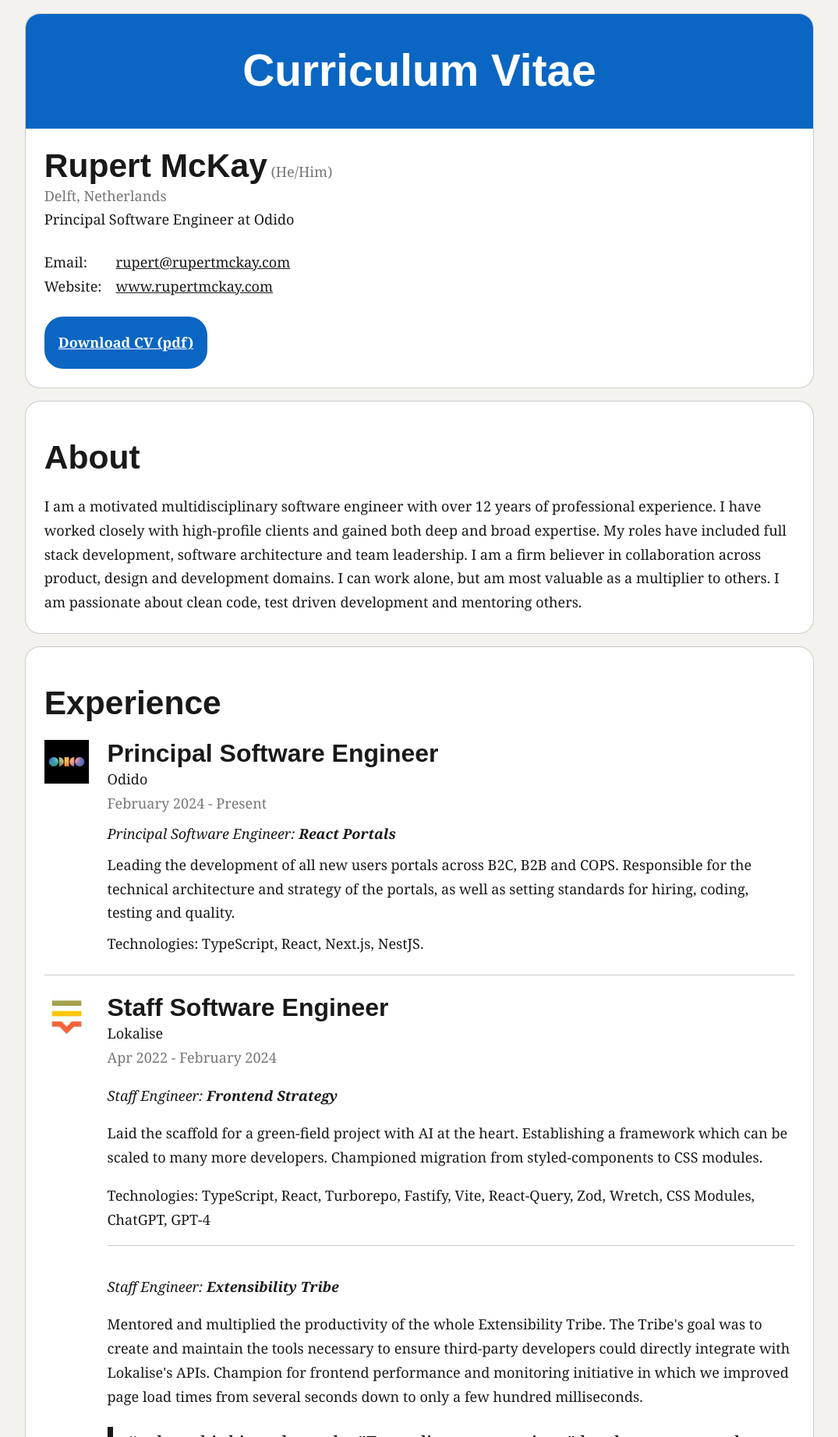
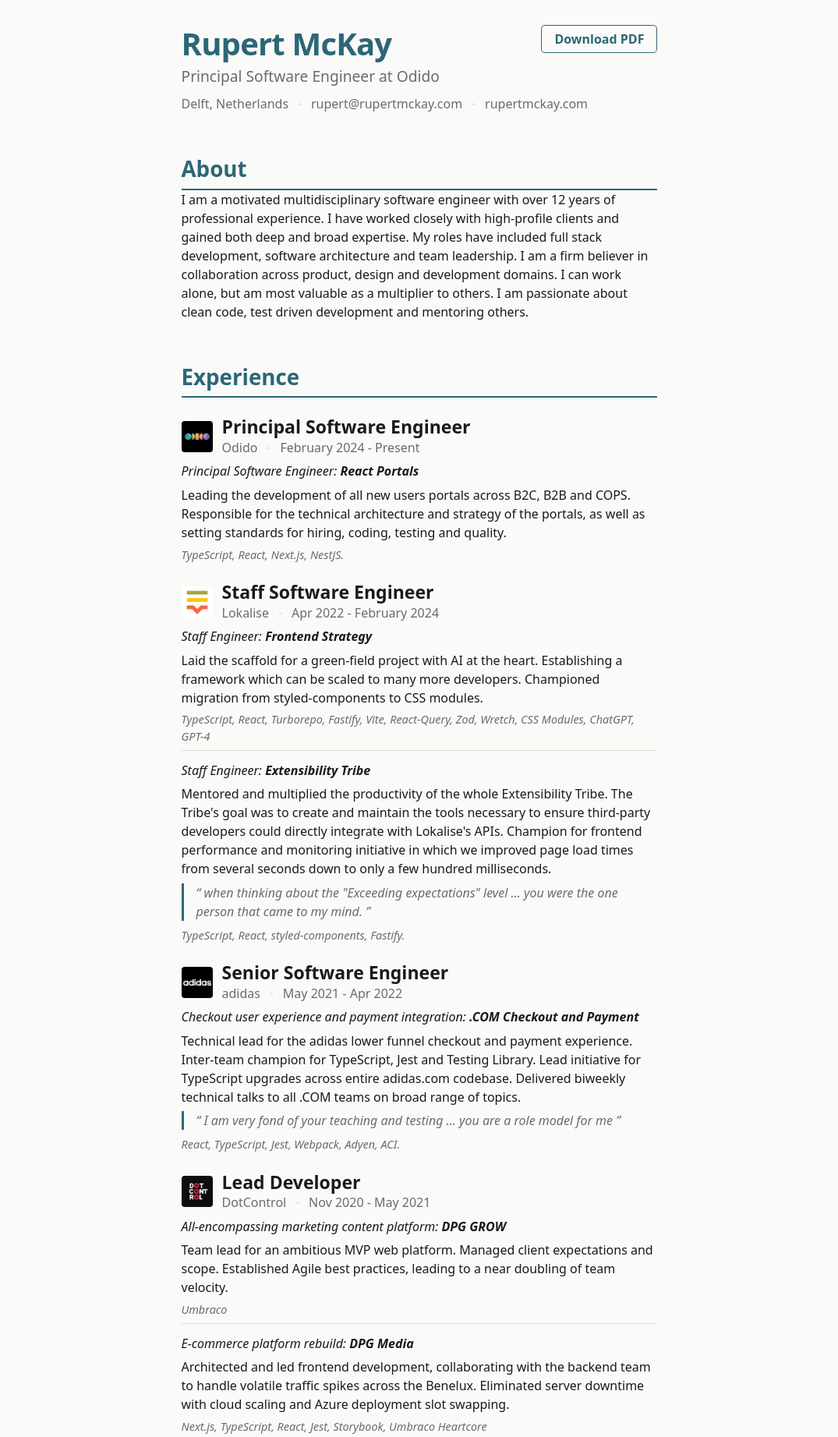
Before and after one commit to fildon/cv, a website: page index.html in a window 1280 px wide. Shown: the top 1843 px of the page at 78% size, without its empty margins (102-1177 px from the left). Drawn offline with Linux system fonts and the light colour scheme.

Commit message:
Design refresh

```diff
--- a/index.html
+++ b/index.html
@@ -12,7 +12,7 @@
     />
     <meta property="og:image" content="./assets/rupert.png" />
     <meta name="twitter:card" content="summary_large_image" />
-    <meta name="theme-color" content="#0a66c2" />
+    <meta name="theme-color" content="#2b6777" />
     <link rel="icon" href="./assets/rupert.png" />
     <meta http-equiv="X-UA-Compatible" content="IE=edge" />
     <meta name="viewport" content="width=device-width, initial-scale=1.0" />
@@ -20,33 +20,28 @@
     <link href="./reset.css" rel="stylesheet" />
     <link href="./styles.css" rel="stylesheet" />
   </head>
-  <body class="vertical-spacing">
-    <header class="card">
-      <section class="banner">
-        <h1>Curriculum Vitae</h1>
-      </section>
+  <body>
+    <header>
+      <div class="header-top">
         <div>
-        <h2 class="inline-block">Rupert McKay</h2>
-        <span class="subtle">(He/Him)</span>
-        <span class="subtle block">Delft, Netherlands</span>
-        <p>Principal Software Engineer at Odido</p>
+          <h1>Rupert McKay</h1>
+          <p class="subtitle">Principal Software Engineer at Odido</p>
         </div>
-      <dl class="contact-grid">
-        <dt>Email:</dt>
-        <dd>
+        <a class="download-link" href="./assets/rupertmckay.pdf" target="_blank"
+          >Download PDF</a
+        >
+      </div>
+      <p class="contact">
+        Delft, Netherlands
+        <span class="separator" aria-hidden="true"></span>
         <a href="mailto:rupert@rupertmckay.com">rupert@rupertmckay.com</a>
-        </dd>
-        <dt>Website:</dt>
-        <dd>
-          <a href="https://rupertmckay.com">www.rupertmckay.com</a>
-        </dd>
-      </dl>
-      <a class="button-link" href="./assets/rupertmckay.pdf" target="_blank"
-        >Download CV (pdf)</a
-      >
+        <span class="separator" aria-hidden="true"></span>
+        <a href="https://rupertmckay.com">rupertmckay.com</a>
+      </p>
     </header>
-    <main class="vertical-spacing">
-      <article class="card">
+
+    <main>
+      <section>
         <h2>About</h2>
         <p>
           I am a motivated multidisciplinary software engineer with over 12
@@ -58,19 +53,24 @@
           as a multiplier to others. I am passionate about clean code, test
           driven development and mentoring others.
         </p>
-      </article>
-      <article class="card">
+      </section>
+
+      <section>
         <h2>Experience</h2>
-        <div class="flex">
+
+        <div class="entry">
+          <div class="entry-header">
             <a href="https://www.odido.nl/">
               <img src="./assets/odido.jpg" alt="Odido" class="logo" />
             </a>
-          <div class="vertical-spacing">
             <div>
               <h3>Principal Software Engineer</h3>
-              <p>Odido</p>
-              <p class="subtle">February 2024 - Present</p>
+              <p class="meta">
+                Odido <span class="separator"></span> February 2024 - Present
+              </p>
             </div>
+          </div>
+          <div class="entry-body">
             <em>Principal Software Engineer: <b>React Portals</b></em>
             <p>
               Leading the development of all new users portals across B2C, B2B
@@ -78,20 +78,24 @@
               of the portals, as well as setting standards for hiring, coding,
               testing and quality.
             </p>
-            <p>Technologies: TypeScript, React, Next.js, NestJS.</p>
+            <p class="tech">TypeScript, React, Next.js, NestJS.</p>
           </div>
         </div>
-        <hr />
-        <div class="flex">
+
+        <div class="entry">
+          <div class="entry-header">
             <a href="https://lokalise.com/">
               <img src="./assets/lokalise.jpg" alt="Lokalise" class="logo" />
             </a>
-          <div class="vertical-spacing">
             <div>
               <h3>Staff Software Engineer</h3>
-              <p>Lokalise</p>
-              <p class="subtle">Apr 2022 - February 2024</p>
+              <p class="meta">
+                Lokalise <span class="separator"></span> Apr 2022 - February
+                2024
+              </p>
             </div>
+          </div>
+          <div class="entry-body">
             <em>Staff Engineer: <b>Frontend Strategy</b></em>
             <p>
               Laid the scaffold for a green-field project with AI at the heart.
@@ -99,9 +103,9 @@
               developers. Championed migration from styled-components to CSS
               modules.
             </p>
-            <p>
-              Technologies: TypeScript, React, Turborepo, Fastify, Vite,
-              React-Query, Zod, Wretch, CSS Modules, ChatGPT, GPT-4
+            <p class="tech">
+              TypeScript, React, Turborepo, Fastify, Vite, React-Query, Zod,
+              Wretch, CSS Modules, ChatGPT, GPT-4
             </p>
             <hr />
             <em>Staff Engineer: <b>Extensibility Tribe</b></em>
@@ -120,20 +124,23 @@
                 were the one person that came to my mind.
               </q>
             </blockquote>
-            <p>Technologies: TypeScript, React, styled-components, Fastify.</p>
+            <p class="tech">TypeScript, React, styled-components, Fastify.</p>
           </div>
         </div>
-        <hr />
-        <div class="flex">
+
+        <div class="entry">
+          <div class="entry-header">
             <a href="https://adidas.com/">
               <img src="./assets/adidas.jpg" alt="adidas" class="logo" />
             </a>
-          <div class="vertical-spacing">
             <div>
               <h3>Senior Software Engineer</h3>
-              <p>adidas</p>
-              <p class="subtle">May 2021 - Apr 2022</p>
+              <p class="meta">
+                adidas <span class="separator"></span> May 2021 - Apr 2022
+              </p>
             </div>
+          </div>
+          <div class="entry-body">
             <em
               >Checkout user experience and payment integration:
               <b>.COM Checkout and Payment</b></em
@@ -151,20 +158,27 @@
                 model for me
               </q>
             </blockquote>
-            <p>Technologies: React, TypeScript, Jest, Webpack, Adyen, ACI.</p>
+            <p class="tech">React, TypeScript, Jest, Webpack, Adyen, ACI.</p>
           </div>
         </div>
-        <hr />
-        <div class="flex">
+
+        <div class="entry">
+          <div class="entry-header">
             <a href="https://dotcontrol.com/">
-            <img src="./assets/dotcontrol.jpg" alt="DotControl" class="logo" />
+              <img
+                src="./assets/dotcontrol.jpg"
+                alt="DotControl"
+                class="logo"
+              />
             </a>
-          <div class="vertical-spacing">
             <div>
               <h3>Lead Developer</h3>
-              <p>DotControl</p>
-              <p class="subtle">Nov 2020 - May 2021</p>
+              <p class="meta">
+                DotControl <span class="separator"></span> Nov 2020 - May 2021
+              </p>
             </div>
+          </div>
+          <div class="entry-body">
             <em
               >All-encompassing marketing content platform: <b>DPG GROW</b></em
             >
@@ -173,7 +187,7 @@
               expectations and scope. Established Agile best practices, leading
               to a near doubling of team velocity.
             </p>
-            <p>Technologies: Umbraco</p>
+            <p class="tech">Umbraco</p>
             <hr />
             <em>E-commerce platform rebuild: <b>DPG Media</b></em>
             <p>
@@ -182,9 +196,8 @@
               Eliminated server downtime with cloud scaling and Azure deployment
               slot swapping.
             </p>
-            <p>
-              Technologies: Next.js, TypeScript, React, Jest, Storybook, Umbraco
-              Heartcore,
+            <p class="tech">
+              Next.js, TypeScript, React, Jest, Storybook, Umbraco Heartcore
             </p>
             <hr />
             <em>Ethical commodity sourcing platform: <b>SourceUp</b></em>
@@ -193,27 +206,30 @@
               reduction of tech debt and refactoring. Reduced page load times by
               a factor of 10.
             </p>
-            <p>Technologies: Next.js, TypeScript, React, Jest, GraphQL.</p>
+            <p class="tech">Next.js, TypeScript, React, Jest, GraphQL.</p>
           </div>
         </div>
-        <hr />
-        <div class="flex">
+
+        <div class="entry">
+          <div class="entry-header">
             <a href="https://www.expedia.com/">
               <img src="./assets/expedia.jpg" alt="Expedia" class="logo" />
             </a>
-          <div class="vertical-spacing">
             <div>
               <h3>Senior Software Development Engineer</h3>
-              <p>Expedia</p>
-              <p class="subtle">Feb 2020 - Nov 2020</p>
+              <p class="meta">
+                Expedia <span class="separator"></span> Feb 2020 - Nov 2020
+              </p>
             </div>
+          </div>
+          <div class="entry-body">
             <em>Single page application and API: <b>Agency Tiers</b></em>
             <p>
               Coordinated with Product and Design to lead development of a full
               stack application automating a previously file-intensive manual
               process.
             </p>
-            <p>Technologies: TypeScript, Jest, React.</p>
+            <p class="tech">TypeScript, Jest, React.</p>
             <hr />
             <em>Web Platform Localization: <b>Portal TAAP Compatibility</b></em>
             <p>
@@ -222,27 +238,30 @@
               page reload. Received the 'Spirit Award' for embodying Expedia
               core principles.
             </p>
-            <p>Technologies: i18next, React.</p>
+            <p class="tech">i18next, React.</p>
             <hr />
             <em>API Migration: <b>Monolith to Kumo</b></em>
             <p>
               Refactored AWS Lambda Node API templates to use Webpack, Babel and
               ES6. Established baseline for best practices in future APIs.
             </p>
-            <p>Technologies: AWS, Lambda, Webpack, ES6, Babel.</p>
+            <p class="tech">AWS, Lambda, Webpack, ES6, Babel.</p>
           </div>
         </div>
-        <hr />
-        <div class="flex">
+
+        <div class="entry">
+          <div class="entry-header">
             <a href="https://www.softwire.com/">
               <img src="./assets/softwire.jpg" alt="Softwire" class="logo" />
             </a>
-          <div class="vertical-spacing">
             <div>
               <h3>Software Engineer → Professional Development Expert</h3>
-              <p>Softwire</p>
-              <p class="subtle">Jan 2015 - Jan 2020</p>
+              <p class="meta">
+                Softwire <span class="separator"></span> Jan 2015 - Jan 2020
+              </p>
             </div>
+          </div>
+          <div class="entry-body">
             <p>
               Progressed from Software Engineer to Senior to Professional
               Development Expert over five years. Worked with high-profile
@@ -251,31 +270,35 @@
               teaching courses in C#, Java, JavaScript and Python. Won awards
               for patient, caring and empathetic mentoring.
             </p>
-            <p>
-              Technologies: JavaScript, TypeScript, React, Angular, C#, ASP.NET
-              MVC, Java, Python, Neo4J, Cordova.
+            <p class="tech">
+              JavaScript, TypeScript, React, Angular, C#, ASP.NET MVC, Java,
+              Python, Neo4J, Cordova.
             </p>
           </div>
         </div>
-        <hr />
-        <div class="flex">
+
+        <div class="entry">
+          <div class="entry-header">
             <img src="./assets/ipl.jpg" alt="IPL" class="logo" />
-          <div class="vertical-spacing">
             <div>
               <h3>Software Engineer</h3>
-              <p>IPL</p>
-              <p class="subtle">Sep 2013 - Jan 2014</p>
-            </div>
-            <p>
-              Financial market data analysis web application (ORX).
-              Technologies: C#, SharePoint.
+              <p class="meta">
+                IPL <span class="separator"></span> Sep 2013 - Jan 2014
               </p>
             </div>
           </div>
-      </article>
-      <article class="card">
+          <div class="entry-body">
+            <p>Financial market data analysis web application (ORX).</p>
+            <p class="tech">C#, SharePoint.</p>
+          </div>
+        </div>
+      </section>
+
+      <section>
         <h2>Education</h2>
-        <div class="flex">
+
+        <div class="entry">
+          <div class="entry-header">
             <a href="https://www.bath.ac.uk/">
               <img
                 src="./assets/bath.jpg"
@@ -284,12 +307,14 @@
               />
             </a>
             <div>
-            <div>
               <h3>University of Bath</h3>
-              <p>Bachelor of Science with Honours - Computer Science</p>
-              <p class="subtle">2010 - 2013</p>
+              <p class="meta">
+                BSc Computer Science (First-class honours)
+                <span class="separator"></span> 2010 - 2013
+              </p>
             </div>
-            <p>Grade: First-class honours</p>
+          </div>
+          <div class="entry-body">
             <ul>
               <li>
                 Departmental Prize for Contribution to the Development and Life
@@ -300,8 +325,9 @@
             </ul>
           </div>
         </div>
-        <hr />
-        <div class="flex">
+
+        <div class="entry">
+          <div class="entry-header">
             <a href="https://warwick.ac.uk/">
               <img
                 src="./assets/warwick.jpg"
@@ -311,12 +337,16 @@
             </a>
             <div>
               <h3>University of Warwick</h3>
-            <p>Mathematics and Economics</p>
-            <p class="subtle">2007 - 2009</p>
+              <p class="meta">
+                Mathematics and Economics <span class="separator"></span> 2007 -
+                2009
+              </p>
             </div>
           </div>
-      </article>
+        </div>
+      </section>
     </main>
-    <footer class="subtle">Design inspired by LinkedIn</footer>
+
+    <footer>Rupert Foggo McKay</footer>
   </body>
 </html>
--- a/styles.css
+++ b/styles.css
@@ -1,221 +1,239 @@
 /* Global */
 :root {
-  /* Major third to perfect forth fluid type scale */
-  /* @link https://utopia.fyi/type/calculator?c=320,16,1.25,1240,18,1.333,5,2,&s=0.75|0.5|0.25,1.5|2|3|4|6,s-l&g=s,l,xl,12 */
-  --size-step-0: clamp(1rem, calc(0.96rem + 0.22vw), 1.13rem);
-  --size-step-1: clamp(1.25rem, calc(1.16rem + 0.43vw), 1.5rem);
-  --size-step-2: clamp(1.56rem, calc(1.41rem + 0.76vw), 2rem);
-  --size-step-3: clamp(1.95rem, calc(1.71rem + 1.24vw), 2.66rem);
-  --size-step-4: clamp(2.44rem, calc(2.05rem + 1.93vw), 3.55rem);
-  --measure: 100ch;
+  --size-step-0: clamp(0.94rem, calc(0.91rem + 0.16vw), 1rem);
+  --size-step-1: clamp(1.06rem, calc(1rem + 0.3vw), 1.2rem);
+  --size-step-2: clamp(1.2rem, calc(1.1rem + 0.47vw), 1.44rem);
+  --size-step-3: clamp(1.35rem, calc(1.22rem + 0.69vw), 1.73rem);
+  --size-step-4: clamp(1.8rem, calc(1.55rem + 1.25vw), 2.5rem);
+  --measure: 72ch;
 
-  /* Palette */
-  --greyscale0: #ffffff;
-  --greyscale1: #f3f2ef;
-  --greyscale2: #cccccc;
-  --greyscale3: #767676;
-  --greyscale4: #191919;
-  --accent: #0a66c2;
-  --accent-dark: #07498a;
+  /* Palette — muted teal accent */
+  --white: #ffffff;
+  --bg: #fafaf8;
+  --border: #e0ddd8;
+  --muted: #6b6b6b;
+  --text: #1a1a1a;
+  --accent: #2b6777;
+  --accent-light: #e9f1f3;
 }
 
-/* Global */
 body {
-  background-color: var(--greyscale1);
-  color: var(--greyscale4);
-  font-family: Georgia, serif;
+  background-color: var(--bg);
+  color: var(--text);
+  font-family:
+    system-ui,
+    -apple-system,
+    "Segoe UI",
+    Roboto,
+    sans-serif;
   font-size: var(--size-step-0);
-  line-height: 1.7;
-  margin-top: var(--size-step-0);
-  margin-bottom: var(--size-step-0);
+  line-height: 1.5;
+  padding: 2rem 1.5rem;
   margin-inline: auto;
-  max-inline-size: min(var(--measure), 90vw);
+  max-inline-size: var(--measure);
 }
 
-ul,
-ol {
-  padding-inline-start: var(--size-step-0);
-}
-
+/* Typography */
 h1,
 h2,
 h3 {
-  font-family: sans-serif;
-  font-weight: 800;
-  line-height: 1.1;
+  font-weight: 700;
+  line-height: 1.2;
   text-wrap: balance;
 }
 
 h1 {
   font-size: var(--size-step-4);
+  color: var(--accent);
+  letter-spacing: -0.02em;
 }
 
 h2 {
   font-size: var(--size-step-3);
+  color: var(--accent);
+  padding-block-end: 0.3em;
+  border-block-end: 2px solid var(--accent);
+  margin-block-start: 2em;
 }
 
 h3 {
   font-size: var(--size-step-2);
+  font-weight: 600;
+}
+
+a {
+  color: var(--accent);
+  text-decoration: none;
+}
+
+a:hover {
+  text-decoration: underline;
+}
+
+ul,
+ol {
+  padding-inline-start: 1.2em;
 }
 
 blockquote {
-  padding-inline-start: var(--size-step-0);
-  border-inline-start: 0.3em solid;
+  padding-inline-start: 1em;
+  border-inline-start: 3px solid var(--accent);
   font-style: italic;
-  font-size: var(--size-step-1);
+  color: var(--muted);
+  margin-block: 0.5em;
 }
 
-/* Composition */
-.flex {
-  display: flex;
-  & > * + * {
-    margin-inline-start: var(--size-step-1);
-  }
+hr {
+  border: 0;
+  border-top: 1px solid var(--border);
+  margin: 0.8em 0;
 }
 
-.vertical-spacing {
-  display: flex;
-  flex-direction: column;
-  & > * + * {
-    margin-block-start: var(--flow-space, 1em);
-  }
+/* Header */
+header {
+  margin-block-end: 1em;
 }
 
-:is(h1, h2, h3) {
-  --flow-space: 1.5em;
+.header-top {
+  display: flex;
+  justify-content: space-between;
+  align-items: flex-start;
+  gap: 1rem;
+  flex-wrap: wrap;
 }
 
-:is(h1, h2, h3) + * {
-  --flow-space: 0.5em;
+.subtitle {
+  color: var(--muted);
+  font-size: var(--size-step-1);
+  margin-block-start: 0.2em;
 }
 
-.contact-grid {
-  display: grid;
-  grid-template-columns: min-content 1fr;
-  column-gap: var(--size-step-0);
+.contact {
+  color: var(--muted);
+  margin-block-start: 0.5em;
 }
 
-/* Utility */
-.inline-block {
-  display: inline-block;
+.separator::before {
+  content: "·";
+  margin-inline: 0.5em;
+  color: var(--border);
+  font-weight: 700;
 }
 
-.block {
-  display: block;
+.download-link {
+  display: inline-block;
+  color: var(--accent);
+  border: 1.5px solid var(--accent);
+  border-radius: 0.3em;
+  padding: 0.3em 1em;
+  font-size: var(--size-step-0);
+  font-weight: 600;
+  white-space: nowrap;
+  transition:
+    background 200ms ease,
+    color 200ms ease;
 }
 
-.subtle {
-  color: var(--greyscale3);
+.download-link:hover {
+  background-color: var(--accent);
+  color: var(--white);
+  text-decoration: none;
 }
 
-.button-link {
-  display: inline-block;
-  color: var(--greyscale0);
-  background-color: var(--accent);
-  border-radius: var(--size-step-1);
-  padding: var(--size-step-0);
-  transition: background 250ms ease-in-out;
-  font-weight: bold;
-  &:hover {
-    background-color: var(--accent-dark);
-  }
+/* Entries (experience / education) */
+.entry {
+  margin-block-start: 1.5em;
 }
 
-/* Block */
-h1 {
-  margin-left: auto;
-  margin-right: auto;
-  margin-top: var(--size-step-1);
-  margin-bottom: var(--size-step-1);
+.entry-header {
+  display: flex;
+  align-items: center;
+  gap: 0.75em;
 }
 
-.card {
-  background-color: var(--greyscale0);
-  box-shadow: 0px 0px 0px 1px var(--greyscale2);
-  border-radius: var(--size-step-0);
-  --card-padding: var(--size-step-1);
-  padding: var(--card-padding);
-  & .banner {
-    /* Negate the card padding to put the banner flush against the borders */
-    margin-block-start: calc(-1 * var(--card-padding));
-    margin-inline-start: calc(-1 * var(--card-padding));
-    margin-inline-end: calc(-1 * var(--card-padding));
+.entry-body {
+  margin-block-start: 0.4em;
+}
 
-    background-color: var(--accent);
-    border-radius: var(--size-step-0) var(--size-step-0) 0 0;
-    padding: var(--size-step-0);
-    text-align: center;
-    color: var(--greyscale0);
-  }
-  & > * {
-    margin-block-start: var(--size-step-1);
-  }
+.entry-body > * + * {
+  margin-block-start: 0.4em;
 }
 
 .logo {
-  height: var(--size-step-4);
-  width: var(--size-step-4);
-  max-width: var(--size-step-4);
+  width: 2.5rem;
+  height: 2.5rem;
+  border-radius: 4px;
+  flex-shrink: 0;
 }
 
-hr {
-  display: block;
-  height: 1px;
-  border: 0;
-  border-top: 1px solid var(--greyscale2);
-  margin: 1em 0;
-  padding: 0;
+.meta {
+  color: var(--muted);
+  font-size: var(--size-step-0);
+}
+
+.tech {
+  font-size: 0.9em;
+  color: var(--muted);
+  font-style: italic;
+}
+
+/* Footer */
+footer {
+  margin-block-start: 3em;
+  text-align: center;
+  color: var(--border);
+  font-size: 0.85em;
 }
 
 /* Print */
 @media print {
   :root {
     --size-step-0: 0.7rem;
-    --size-step-1: 0.85rem;
-    --size-step-2: 1rem;
-    --size-step-3: 1.15rem;
-    --size-step-4: 1.35rem;
+    --size-step-1: 0.8rem;
+    --size-step-2: 0.9rem;
+    --size-step-3: 1rem;
+    --size-step-4: 1.3rem;
   }
 
   body {
-    background-color: white;
+    background: white;
+    padding: 0;
     margin: 0;
     max-inline-size: 100%;
-    font-size: var(--size-step-0);
-    line-height: 1.3;
+    line-height: 1.35;
   }
 
-  .vertical-spacing > * + * {
-    margin-block-start: var(--flow-space, 0.4em);
+  h2 {
+    margin-block-start: 1em;
+    padding-block-end: 0.15em;
+    border-block-end-width: 1.5px;
   }
 
-  :is(h1, h2, h3) {
-    --flow-space: 0.8em;
+  .entry {
+    margin-block-start: 0.8em;
   }
 
-  :is(h1, h2, h3) + * {
-    --flow-space: 0.2em;
+  .entry-body > * + * {
+    margin-block-start: 0.25em;
   }
 
-  .card {
-    box-shadow: none;
-    border-radius: 0;
-    padding: 0.3rem 0;
+  .logo {
+    width: 1.5rem;
+    height: 1.5rem;
   }
 
-  .card > * {
-    margin-block-start: 0.4rem;
+  blockquote {
+    font-size: var(--size-step-0);
+    padding-inline-start: 0.5rem;
+    border-inline-start-width: 2px;
+    margin-block: 0.25em;
   }
 
-  .card .banner {
-    background-color: var(--accent);
-    border-radius: 0;
-    padding: 0.25rem;
-    -webkit-print-color-adjust: exact;
-    print-color-adjust: exact;
+  hr {
+    margin: 0.4em 0;
   }
 
-  .button-link {
+  .download-link {
     display: none;
   }
 
@@ -223,28 +241,8 @@
     display: none;
   }
 
-  blockquote {
-    font-size: var(--size-step-0);
-    padding-inline-start: 0.5rem;
-    border-inline-start-width: 0.15em;
-  }
-
-  .logo {
-    height: 1.5rem;
-    width: 1.5rem;
-    max-width: 1.5rem;
-  }
-
   a {
-    text-decoration: none;
-  }
-
-  hr {
-    margin: 0.4em 0;
-  }
-
-  .flex > * + * {
-    margin-inline-start: 0.5rem;
+    color: var(--text);
   }
 
   h2,
```
Also changed, not shown: 1 other file. Lines whose indentation alone changed are shown as unchanged.
